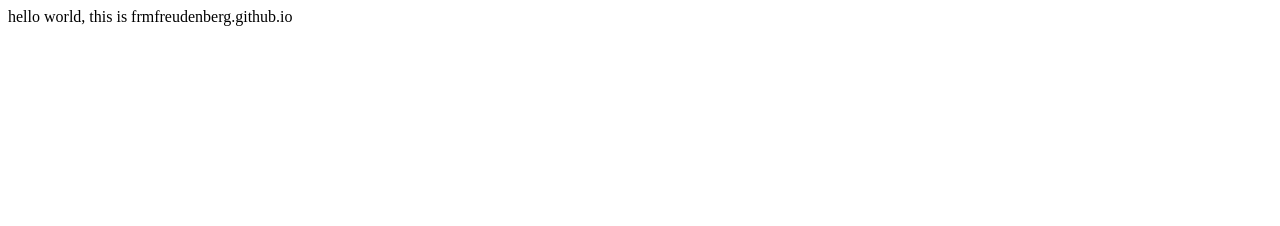
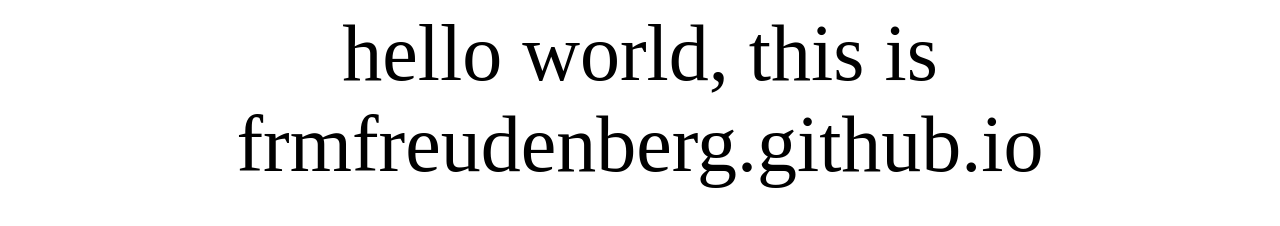
Before and after one commit to frmfreudenberg/frmfreudenberg.github.io, a plain HTML site: page index.html in a window 1280 px wide. Drawn offline with Linux system fonts and the light colour scheme.

Commit message:
Update index.html

```diff
--- a/index.html
+++ b/index.html
@@ -1 +1,15 @@
-hello world, this is frmfreudenberg.github.io
+<html>
+  <head>
+    <title>frmfreudenberg.github.io</title>
+    <style>
+      p{
+        text-align: center;
+        font-size: 5em;
+        font-family: sans serif;
+      }
+    </style>
+  </head>
+  <body>
+    <p>hello world, this is frmfreudenberg.github.io</p>
+  </body>
+</html>
```
